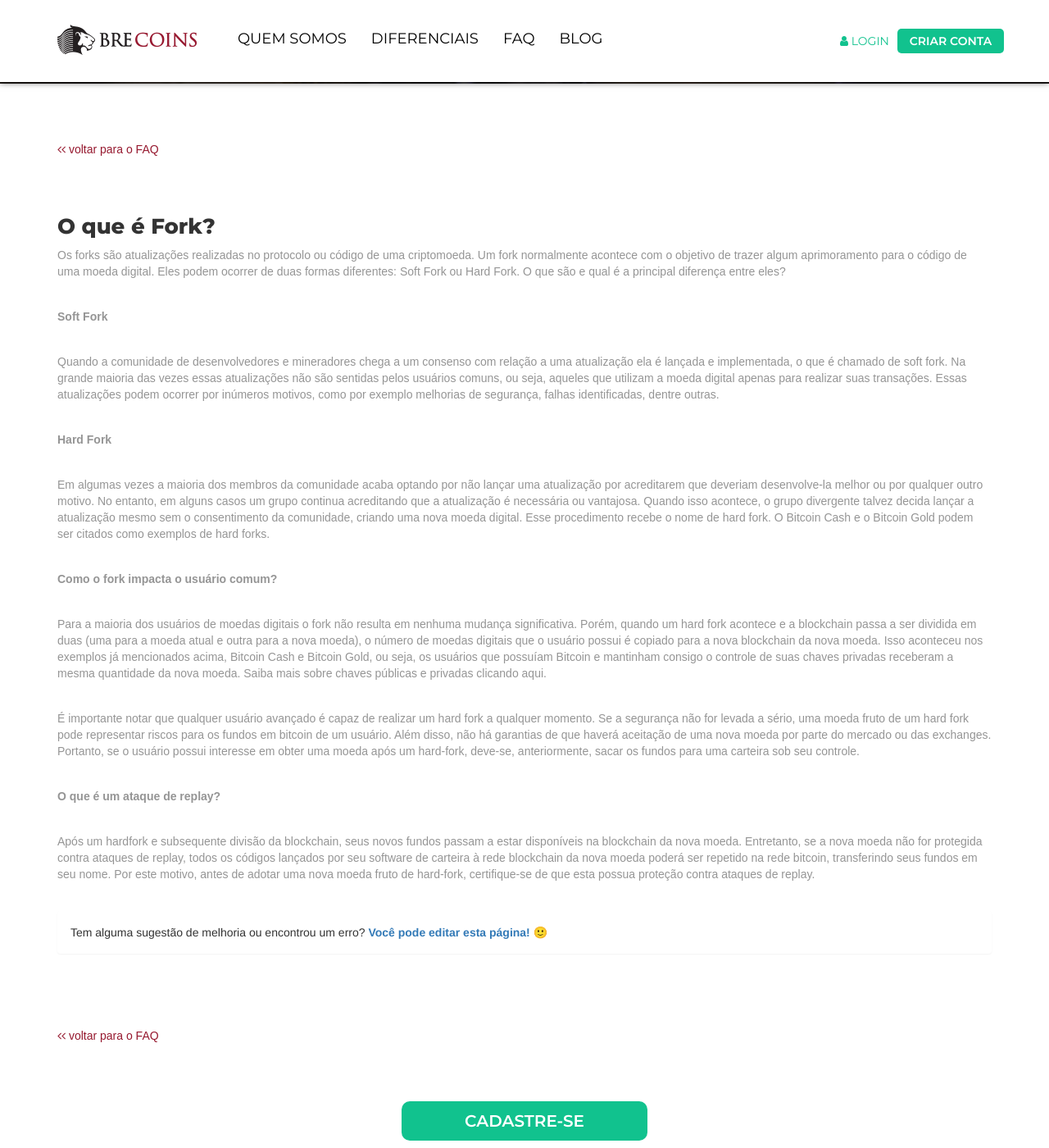
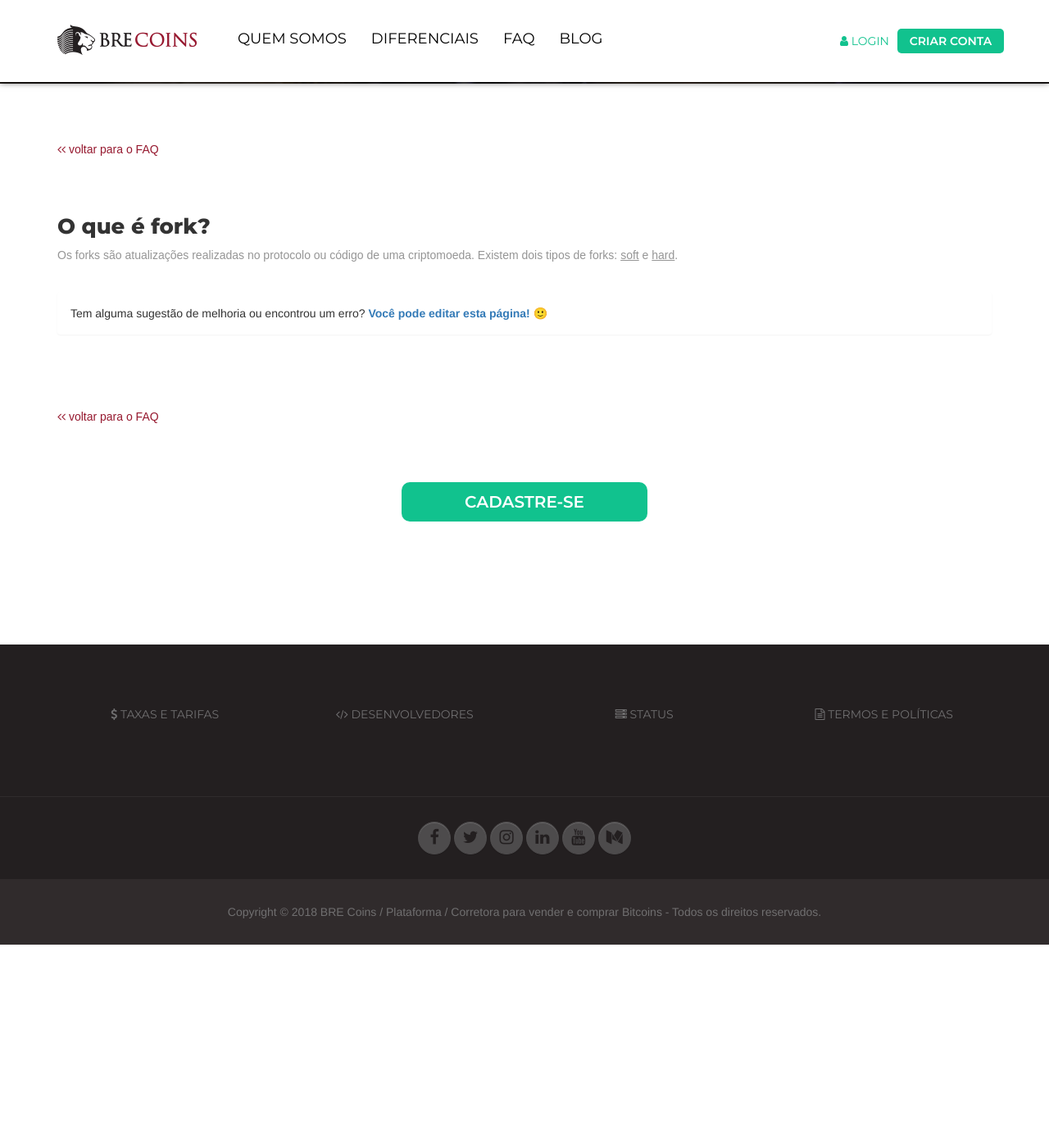
Before and after one commit to digitalbre/brecoins.github.io, a Jekyll site: the page built from faq/o-que-e-fork.md, in a window 1280 px wide and 1400 px high, scrolled down 448 px. Shown: the whole window at 82% size. Built offline with Jekyll 4.4.1, drawn with Linux system fonts in a browser that asks for light colours; nearby versions of some CDN libraries; some web fonts are replaced; a script that is not in the unit is left out; after the commit the page ends 1600 px from its top, so only the background shows below that.

Commit message:
Update o-que-e-fork.md

```diff
--- a/faq/o-que-e-fork.md
+++ b/faq/o-que-e-fork.md
@@ -1,25 +1,7 @@
 ---
-title: O que é Fork?
-seotitle: O que é Fork bitcoin?
+title: O que é fork?
+seotitle: Saiba o que é um fork.
 description: Fork é a atualização realizada no protocolo ou código de uma criptomoeda. Existe hard e soft fork, acesse e saiba mais detalhes.
 layout: faqpage
 ---
-Os forks são atualizações realizadas no protocolo ou código de uma criptomoeda. Um fork normalmente acontece com o objetivo de trazer algum aprimoramento para o código de uma moeda digital. Eles podem ocorrer de duas formas diferentes: Soft Fork ou Hard Fork. O que são e qual é a principal diferença entre eles?
-
-**Soft Fork**
-
-Quando a comunidade de desenvolvedores e mineradores chega a um consenso com relação a uma atualização ela é lançada e implementada, o que é chamado de soft fork. Na grande maioria das vezes essas atualizações não são sentidas pelos usuários comuns, ou seja, aqueles que utilizam a moeda digital apenas para realizar suas transações. Essas atualizações podem ocorrer por inúmeros motivos, como por exemplo melhorias de segurança, falhas identificadas, dentre outras.
-
-**Hard Fork**
-
-Em algumas vezes a maioria dos membros da comunidade acaba optando por não lançar uma atualização por acreditarem que deveriam desenvolve-la melhor ou por qualquer outro motivo. No entanto, em alguns casos um grupo continua acreditando que a atualização é necessária ou vantajosa. Quando isso acontece, o grupo divergente talvez decida lançar a atualização mesmo sem o consentimento da comunidade, criando uma nova moeda digital. Esse procedimento recebe o nome de hard fork. O Bitcoin Cash e o Bitcoin Gold podem ser citados como exemplos de hard forks.
-
-**Como o fork impacta o usuário comum?**
-
-Para a maioria dos usuários de moedas digitais o fork não resulta em nenhuma mudança significativa. Porém, quando um hard fork acontece e a blockchain passa a ser dividida em duas (uma para a moeda atual e outra para a nova moeda), o número de moedas digitais que o usuário possui é copiado para a nova blockchain da nova moeda. Isso aconteceu nos exemplos já mencionados acima, Bitcoin Cash e Bitcoin Gold, ou seja, os usuários que possuíam Bitcoin e mantinham consigo o controle de suas chaves privadas receberam a mesma quantidade da nova moeda. Saiba mais sobre chaves públicas e privadas clicando aqui.
-
-É importante notar que qualquer usuário avançado é capaz de realizar um hard fork a qualquer momento. Se a segurança não for levada a sério, uma moeda fruto de um hard fork pode representar riscos para os fundos em bitcoin de um usuário. Além disso, não há garantias de que haverá aceitação de uma nova moeda por parte do mercado ou das exchanges. Portanto, se o usuário possui interesse em obter uma moeda após um hard-fork, deve-se, anteriormente, sacar os fundos para uma carteira sob seu controle.
-
-**O que é um ataque de replay?**
-
-Após um hardfork e subsequente divisão da blockchain, seus novos fundos passam a estar disponíveis na blockchain da nova moeda. Entretanto, se a nova moeda não for protegida contra ataques de replay, todos os códigos lançados por seu software de carteira à rede blockchain da nova moeda poderá ser repetido na rede bitcoin, transferindo seus fundos em seu nome. Por este motivo, antes de adotar uma nova moeda fruto de hard-fork, certifique-se de que esta possua proteção contra ataques de replay.
+Os forks são atualizações realizadas no protocolo ou código de uma criptomoeda. Existem dois tipos de forks: [soft](o-que-e-soft-fork.html) e [hard](o-que-e-hard-fork.html).
```
